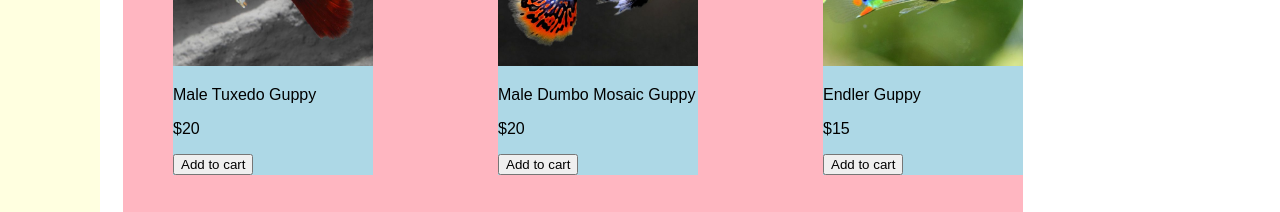
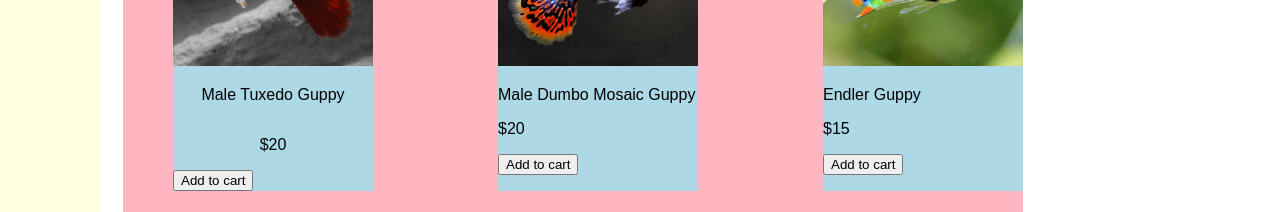
Before and after one commit to 0randa/guppy-site, a plain HTML site: page website.html in a window 1280 px wide. Shown: the part 162-374 px from the top of the page. Drawn offline with Linux system fonts and the light colour scheme.

Commit message:
align text in middle

```diff
--- a/website.html
+++ b/website.html
@@ -44,6 +44,12 @@
                 width: 100%;
                 object-fit: cover;
             }
+
+            .guppy-description {
+                display: grid;
+                text-align: center;
+                vertical-align: middle;
+            }
         </style>
 
     </head>
@@ -69,8 +75,10 @@
         <div class="guppy-grid">
             <div class="guppy-info">
                 <img src="images/tuxedo-guppy.jpg">
-                <p>Male Tuxedo Guppy</p>
-                <p>$20</p>
+                <div class="guppy-description">
+                    <p>Male Tuxedo Guppy</p>
+                    <p>$20</p>
+                </div>
                 <button>Add to cart</button>
             </div>
 
```
